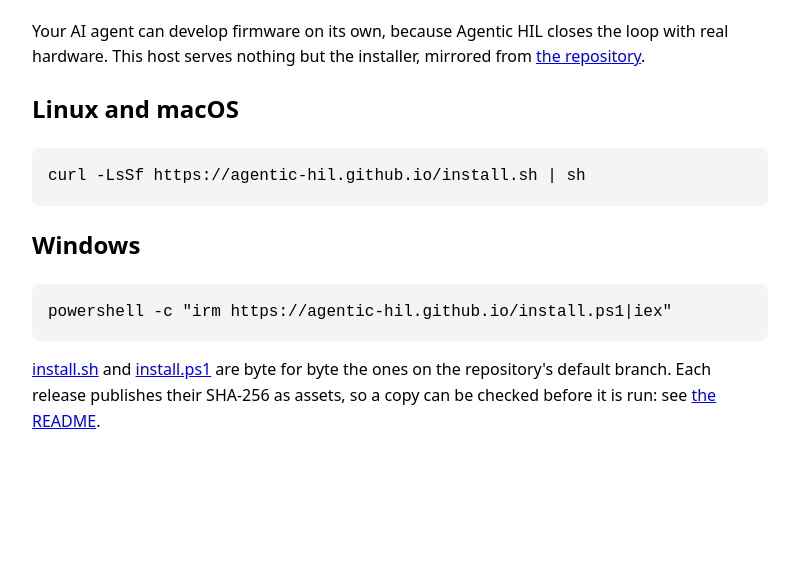
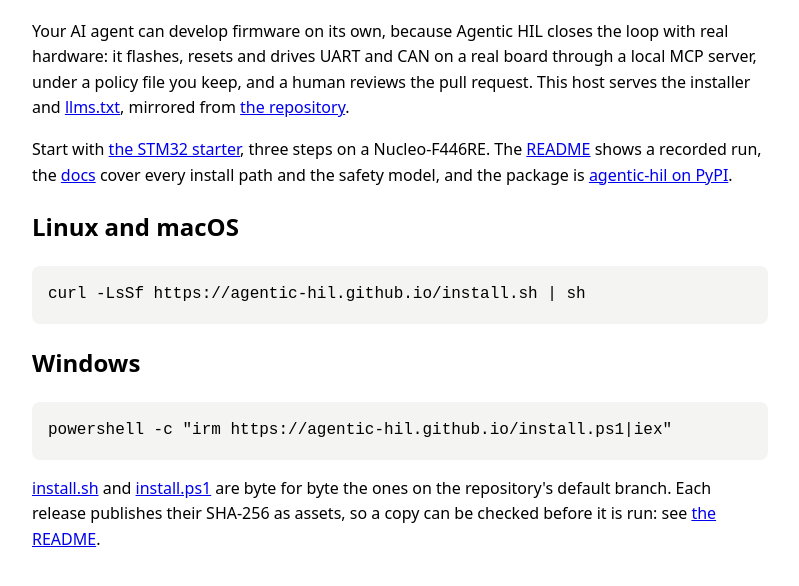
Before and after one commit to agentic-hil/agentic-hil.github.io, a plain HTML site: page index.html in a window 1280 px wide. Shown: the part 118-704 px from the top of the page, without its empty margins (240-1039 px from the left). Drawn offline with Linux system fonts and the light colour scheme.

Commit message:
Mirror llms.txt beside the installers and say what the product is on the index page

```diff
--- a/index.html
+++ b/index.html
@@ -1,6 +1,6 @@
 <!doctype html>
 <meta charset="utf-8">
-<title>Agentic HIL installer</title>
+<title>Agentic HIL: hardware-in-the-loop for AI coding agents</title>
 <meta name="viewport" content="width=device-width, initial-scale=1">
 <style>
   body { font: 16px/1.6 system-ui, sans-serif; max-width: 46rem; margin: 4rem auto; padding: 0 1.5rem; }
@@ -9,8 +9,17 @@
 </style>
 <h1>Agentic HIL</h1>
 <p>Your AI agent can develop firmware on its own, because Agentic HIL closes the
-loop with real hardware. This host serves nothing but the installer, mirrored
-from <a href="https://github.com/agentic-hil/agentic-hil">the repository</a>.</p>
+loop with real hardware: it flashes, resets and drives UART and CAN on a real
+board through a local MCP server, under a policy file you keep, and a human
+reviews the pull request. This host serves the installer and
+<a href="/llms.txt">llms.txt</a>, mirrored from
+<a href="https://github.com/agentic-hil/agentic-hil">the repository</a>.</p>
+<p>Start with <a href="https://github.com/agentic-hil/stm32-starter">the STM32 starter</a>,
+three steps on a Nucleo-F446RE. The
+<a href="https://github.com/agentic-hil/agentic-hil#readme">README</a> shows a
+recorded run, the <a href="https://github.com/agentic-hil/agentic-hil/tree/master/docs">docs</a>
+cover every install path and the safety model, and the package is
+<a href="https://pypi.org/project/agentic-hil/">agentic-hil on PyPI</a>.</p>
 <h2>Linux and macOS</h2>
 <pre><code>curl -LsSf https://agentic-hil.github.io/install.sh | sh</code></pre>
 <h2>Windows</h2>
```
Also changed, not shown: 1 other file.
